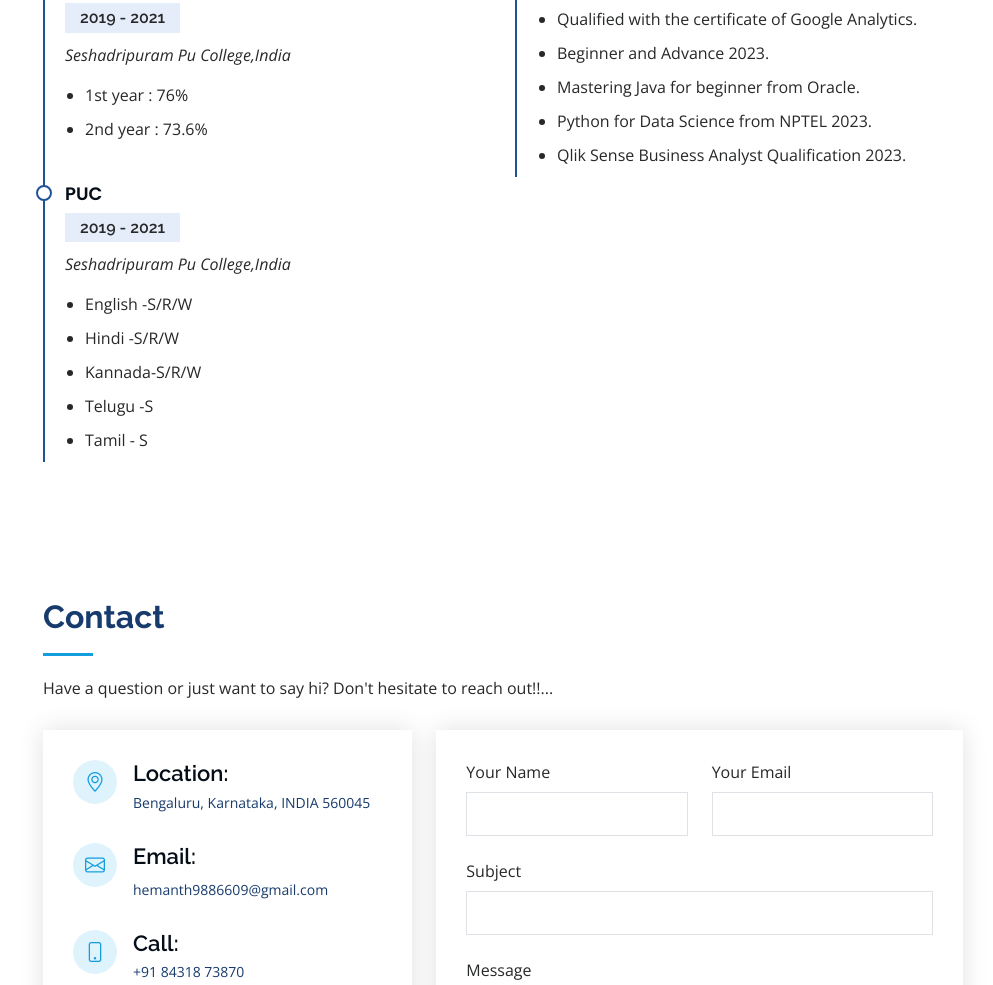
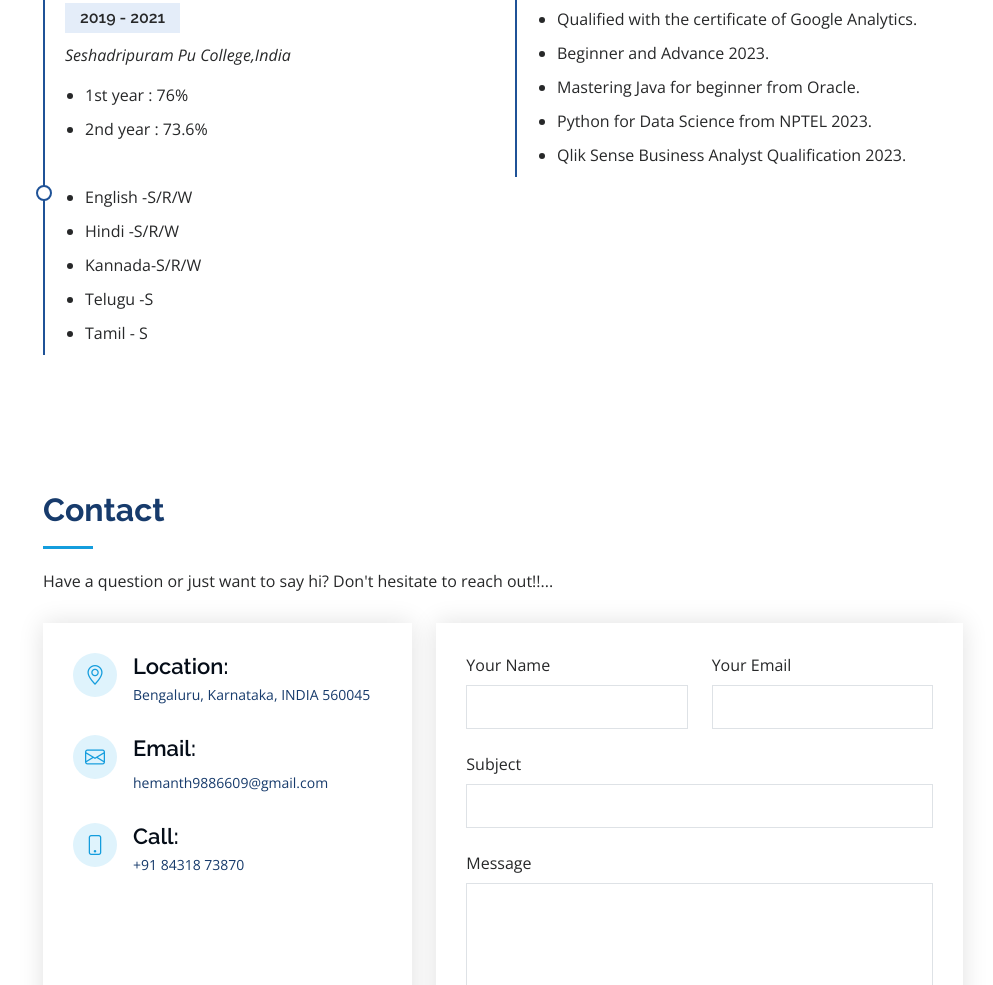
Before and after one commit to 2003HEMANTH/Hemanth_Portfolio, a plain HTML site: page index.html in a window 1280 px wide. Shown: the part 2762-3747 px from the top of the page, without its empty margins (287-1280 px from the left). Drawn offline with nearby package versions, Linux system fonts and the light colour scheme; grey boxes are pictures that could not be loaded.

Commit message:
Update index.html

```diff
--- a/index.html
+++ b/index.html
@@ -299,9 +299,6 @@
                             </ul>
                         </div>
                         <div class="resume-item">
-                            <h4>PUC</h4>
-                            <h5>2019 - 2021</h5>
-                            <p><em>Seshadripuram Pu College,India</em></p>
                             <ul>
                                 <li>English -S/R/W </li>
                                 <li>Hindi -S/R/W</li>
```
